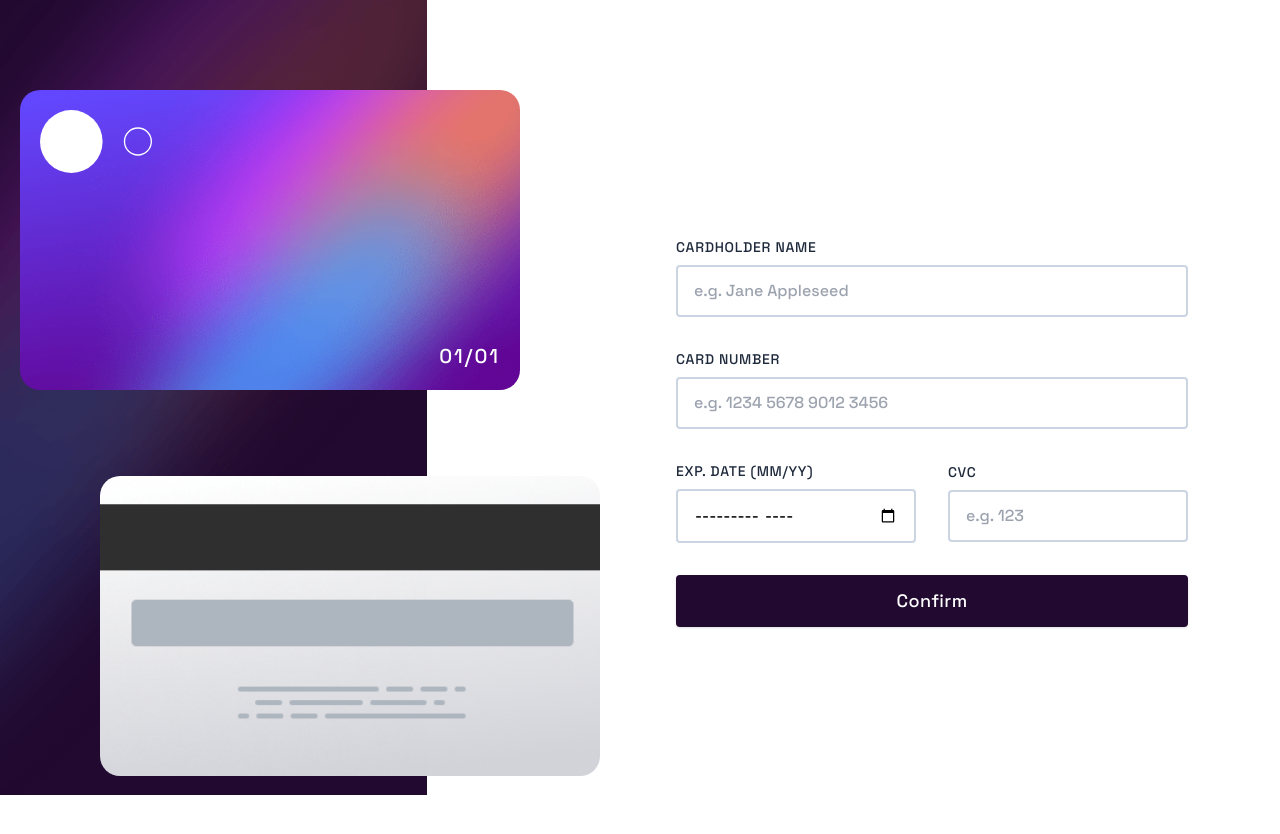
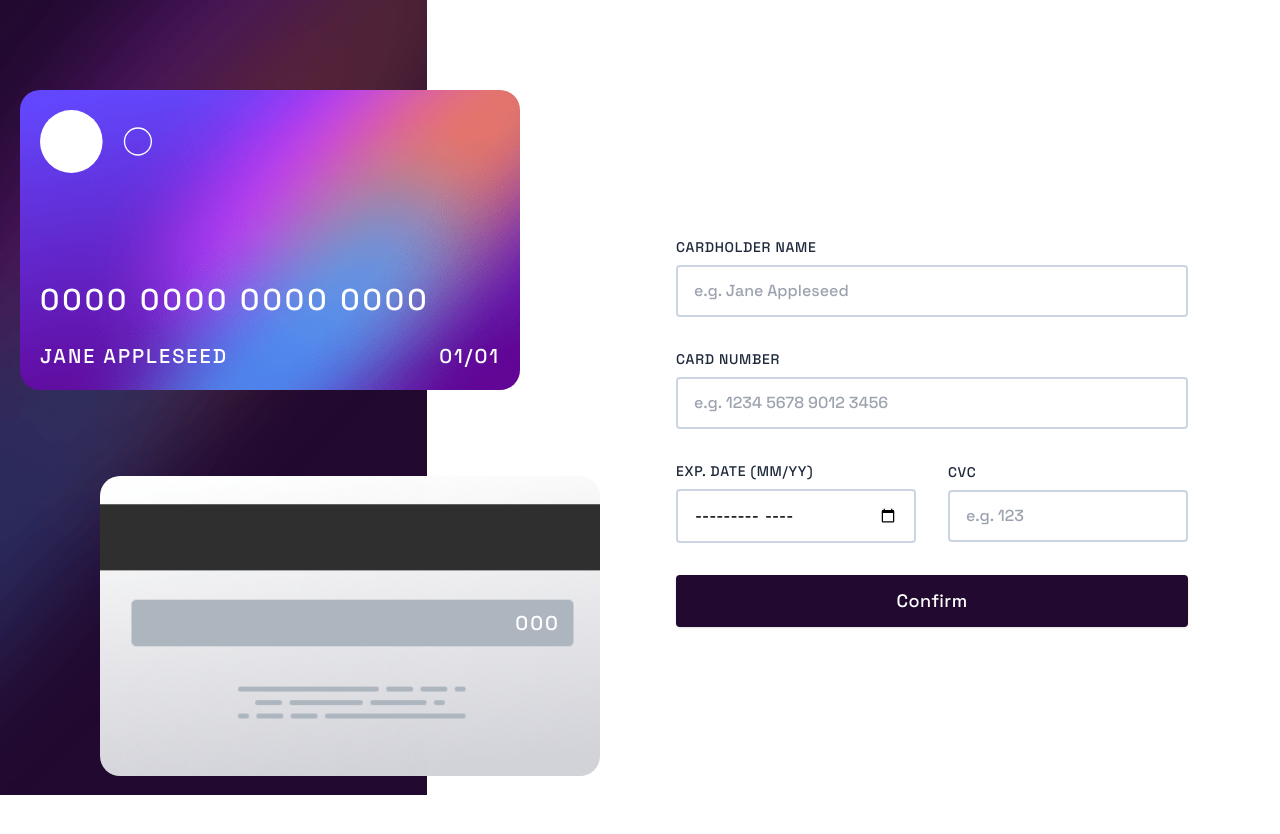
Before and after one commit to tamilvanansambasivam/Frontend-Mentor, a React (Vite) app in the folder interactive-card-details-form-main-vite/: page / in a window 1280 px wide. Shown: the top 834 px of the page. Built offline with nearby package versions, Linux system fonts and the light colour scheme.

Commit message:
fix few things

```diff
--- a/interactive-card-details-form-main-vite/src/App.jsx
+++ b/interactive-card-details-form-main-vite/src/App.jsx
@@ -29,12 +29,12 @@ export default function App() {
 
               <div>
                 <h2 className="text-white text-xl lg:text-3xl mb-6 tracking-widest">
-                  {cardNumber}
+                  {cardNumber ? cardNumber : "0000 0000 0000 0000"}
                 </h2>
 
                 <ul className="flex items-center justify-between">
                   <li className="text-white uppercase text-base lg:text-xl tracking-widest">
-                    {name}
+                    {name ? name : "Jane Appleseed"}
                   </li>
                   <li className="text-white text-base lg:text-xl tracking-widest">
                     {format(new Date(date), "MM/yy")}
@@ -45,7 +45,7 @@ export default function App() {
 
             <article className="back-card relative lg:ml-20">
               <p className="absolute right-10 text-lg lg:text-xl text-white tracking-widest">
-                {cvc}
+                {cvc ? cvc : "000"}
               </p>
             </article>
           </div>
--- a/interactive-card-details-form-main-vite/tailwind.config.js
+++ b/interactive-card-details-form-main-vite/tailwind.config.js
@@ -7,6 +7,9 @@ export default {
         SpaceGrotesk: ["Space Grotesk", "sans-serif"],
       },
       colors: {
+        // Linear gradient (active input border): hsl(249, 99%, 64%) to hsl(278, 94%, 30%)
+        "FM-grad-start": " hsl(249, 99%, 64%)",
+        "FM-grad-end": "hsl(278, 94%, 30%)",
         "white-FM": "hsl(0, 0%, 100%)",
         "light-grayish-violet": "hsl(270, 3%, 87%)",
         "dark-grayish-violet": " hsl(279, 6%, 55%)",
```
Also changed, not shown: 1 other file (tests, documents, lock files or other folders).
